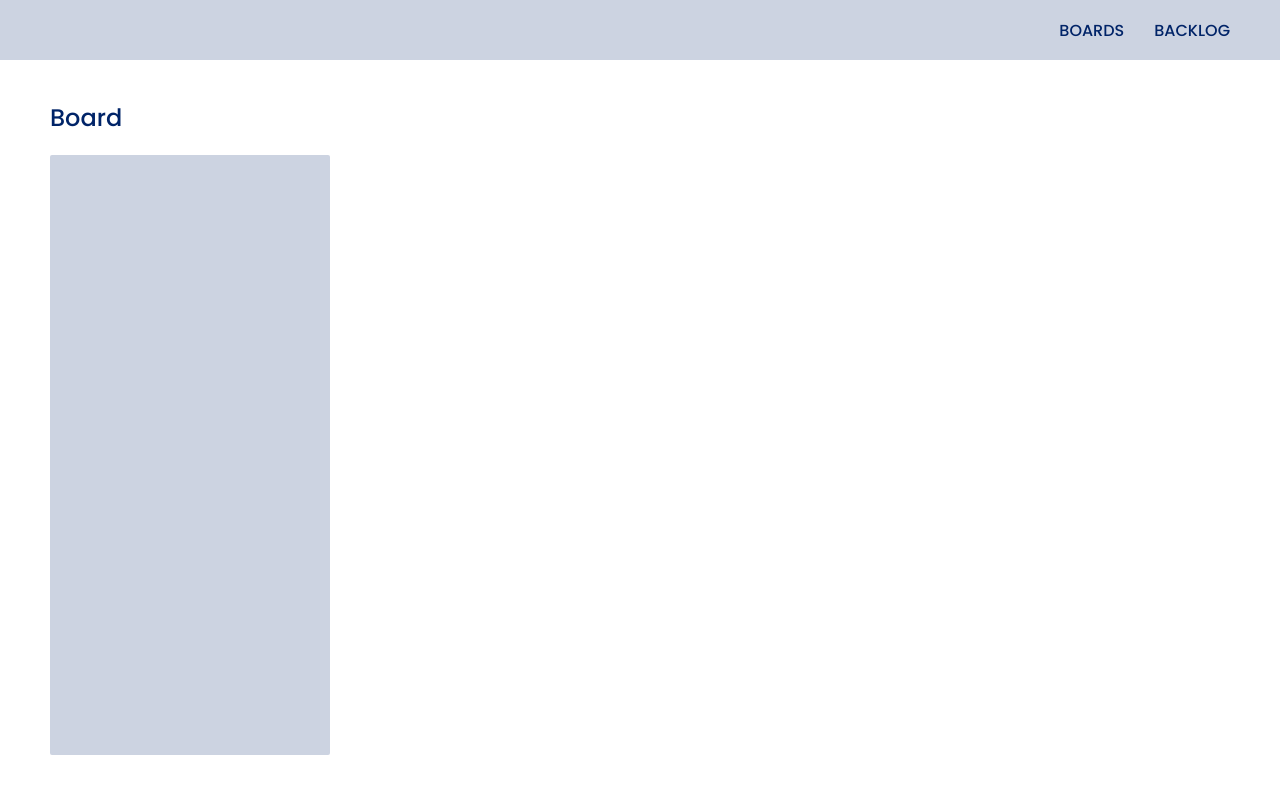
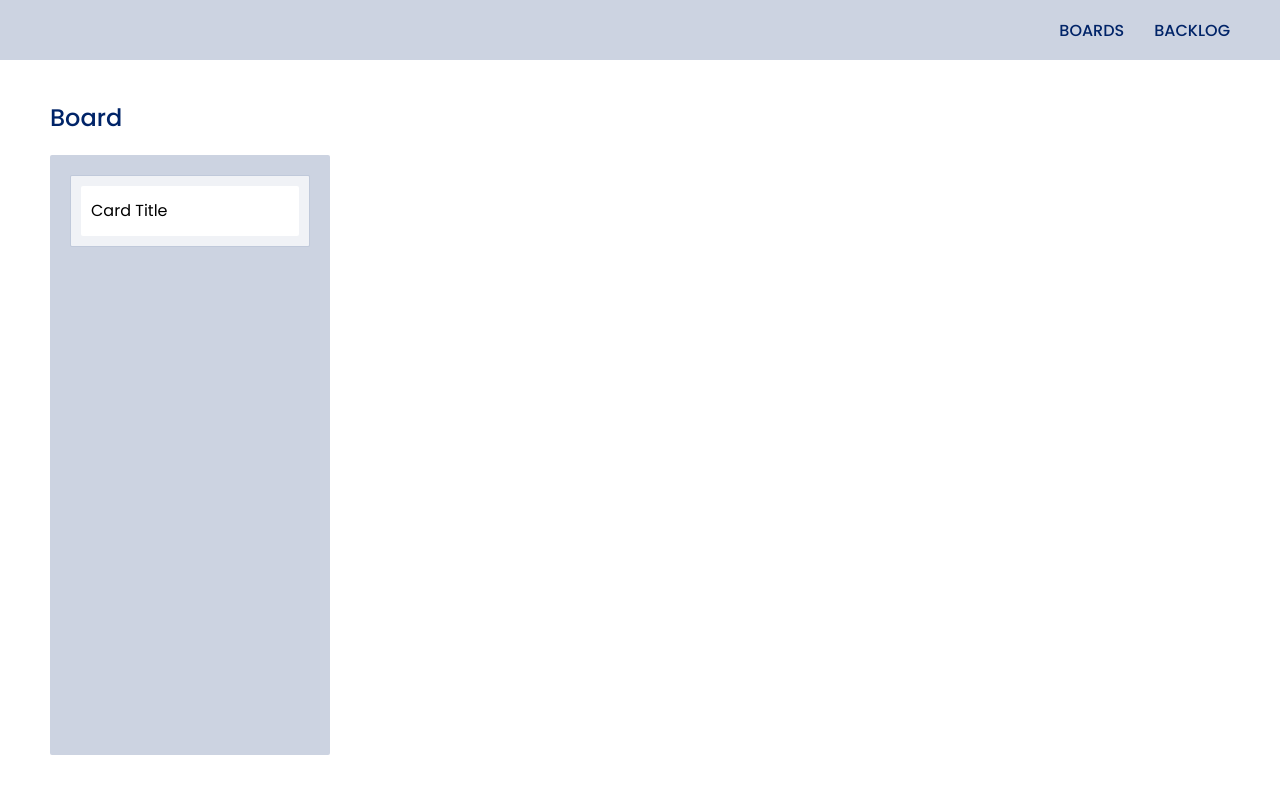
Before and after one commit to announa/kanban-board, an Angular app: page / in a window 1280 px wide. Shown: the top 794 px of the page. Built offline with nearby package versions, Linux system fonts and the light colour scheme.

Commit message:
created card component, basic styling

```diff
--- a/src/app/app.module.ts
+++ b/src/app/app.module.ts
@@ -6,13 +6,15 @@ import { AppComponent } from './app.component';
 import { BoardComponent } from './board/board.component';
 import { BoardColumnComponent } from './board-column/board-column.component';
 import { NavigationComponent } from './navigation/navigation.component';
+import { CardComponent } from './card/card.component';
 
 @NgModule({
   declarations: [
     AppComponent,
     BoardComponent,
     BoardColumnComponent,
-    NavigationComponent
+    NavigationComponent,
+    CardComponent
   ],
   imports: [
     BrowserModule,
--- a/src/app/board-column/board-column.component.html
+++ b/src/app/board-column/board-column.component.html
@@ -1,4 +1,6 @@
 <div class="column">
   <div class="column-title"></div>
-  <div class="column-cards"></div>
+  <div class="column-cards">
+    <app-card></app-card>
+  </div>
 </div>
--- a/src/app/board-column/board-column.component.scss
+++ b/src/app/board-column/board-column.component.scss
@@ -1,6 +1,11 @@
 .column{
+ display: flex;
+ flex-direction: column;
+ justify-content: flex-start;
+ align-items: center;
  min-height: calc(100vh - 200px);
  width: 280px;
+ padding: 20px;
  background-color: rgba(var(--bg-blue),.2);
  border-radius: 2px;
 }
--- /dev/null
+++ b/src/app/card/card.component.html
@@ -0,0 +1,8 @@
+<div class="card" (click)="showCard()">
+  <div class="card-title">
+    <p>Card Title</p>
+  </div>
+  <div class="card-description h-0" #description>
+    <p class="d-none" #descriptionText>Card Description</p>
+  </div>
+</div>
--- /dev/null
+++ b/src/app/card/card.component.scss
@@ -0,0 +1,38 @@
+.card {
+  display: flex;
+  flex-direction: column;
+  justify-content: center;
+  align-items: flex-start;
+  width: 240px;
+  background-color: rgba(255, 255, 255, 0.7);
+  border: 1px solid rgba(var(--bg-blue), 0.2);
+  padding: 10px;
+  border-radius: 2px;
+  cursor: pointer;
+  transition: box-shadow 50ms ease-in-out;
+
+  &:hover{
+   background-color: rgba(255, 255, 255, 0.8);
+   box-shadow: 2px 2px 6px rgba(var(--bg-blue), 0.1);
+  }
+ }
+
+.card-title, .card-description{
+ display: flex;
+ align-items: center;
+ background-color: #ffffff;
+ border-radius: 2px;
+ min-height: 50px;
+ padding: 0 10px;
+ width: 100%;
+}
+
+ .card-description{
+  margin-top: 8px;
+  max-height: 300px;
+  transition: all 250ms ease-in-out;
+}
+
+p{
+ margin: 0;
+}
--- /dev/null
+++ b/src/app/card/card.component.ts
@@ -0,0 +1,22 @@
+import { Component, ElementRef, OnInit, ViewChild } from '@angular/core';
+
+@Component({
+  selector: 'app-card',
+  templateUrl: './card.component.html',
+  styleUrls: ['./card.component.scss'],
+})
+export class CardComponent implements OnInit {
+  @ViewChild('description') description!: ElementRef<any>;
+  @ViewChild('descriptionText') descriptionText!: ElementRef<any>;
+
+  constructor() {}
+
+  ngOnInit(): void {}
+
+  showCard() {
+    this.description.nativeElement.classList.toggle('h-0');
+    setTimeout(() => {
+      this.descriptionText.nativeElement.classList.toggle('d-none');
+    }, 100);
+  }
+}
--- a/src/styles.scss
+++ b/src/styles.scss
@@ -1,28 +1,39 @@
-*{
+* {
   box-sizing: border-box;
- font-family: 'Poppins', sans-serif;
+  font-family: "Poppins", sans-serif;
 }
 
-body{
+body {
   margin: 0;
   min-height: 100vh;
   min-width: 100%;
   --bg-blue: 0, 36, 104;
 }
 
-h2{
+h2 {
   font-weight: 500;
   color: rgb(var(--bg-blue));
 }
 
-
-a{
+a {
   text-decoration: none;
   text-transform: uppercase;
   color: rgb(var(--bg-blue));
   font-weight: 500;
 
- &:hover{
-  color: rgba(var(--bg-blue), .5);
+  &:hover {
+    color: rgba(var(--bg-blue), 0.5);
   }
 }
+
+.d-none {
+  display: none;
+}
+
+.h-0 {
+ margin-top: 0 !important;
+  min-height: 0 !important;
+  height: 0px;
+  padding: 0 10px !important;
+  overflow-y: hidden;
+}
```
Also changed, not shown: 1 other file (tests, documents, lock files or other folders). Lines whose indentation alone changed are shown as unchanged.
